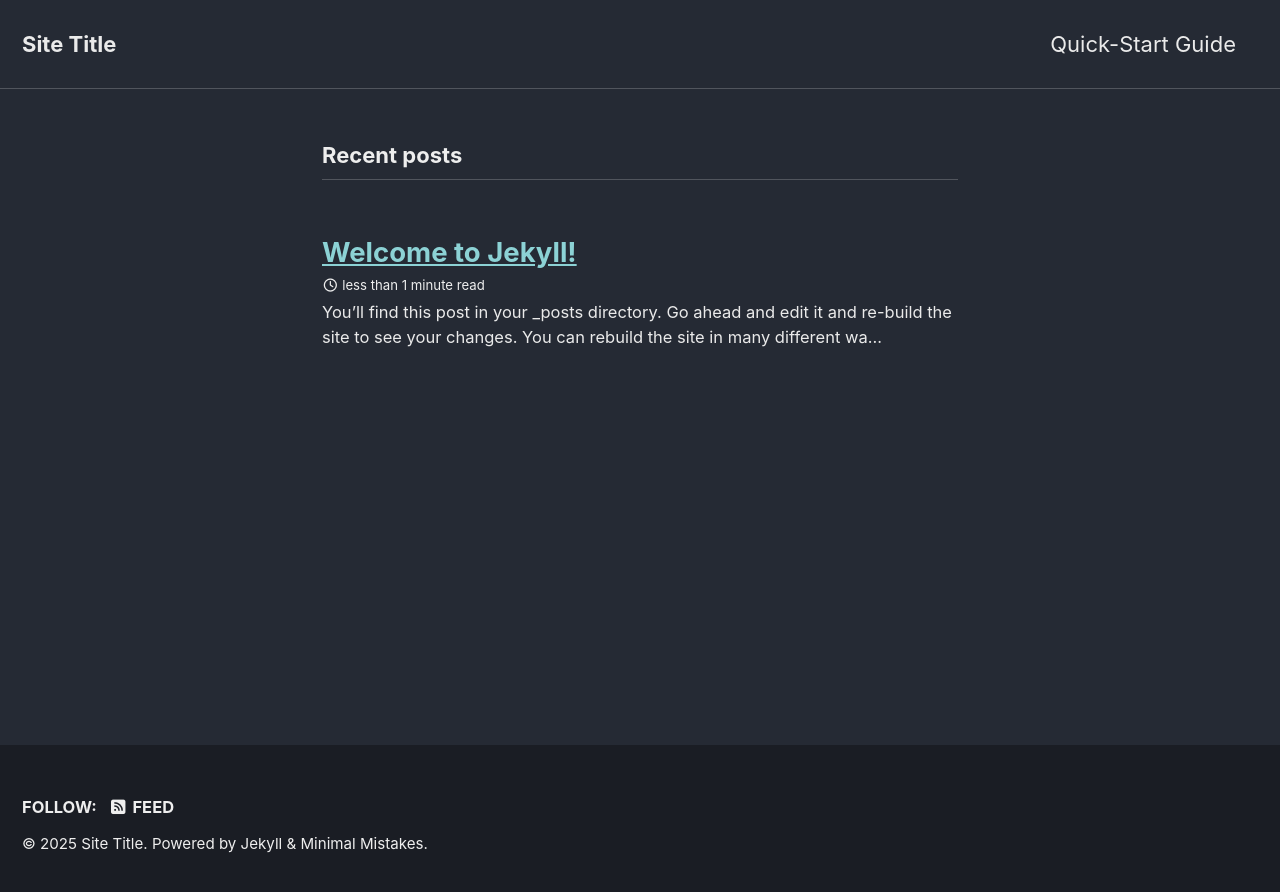
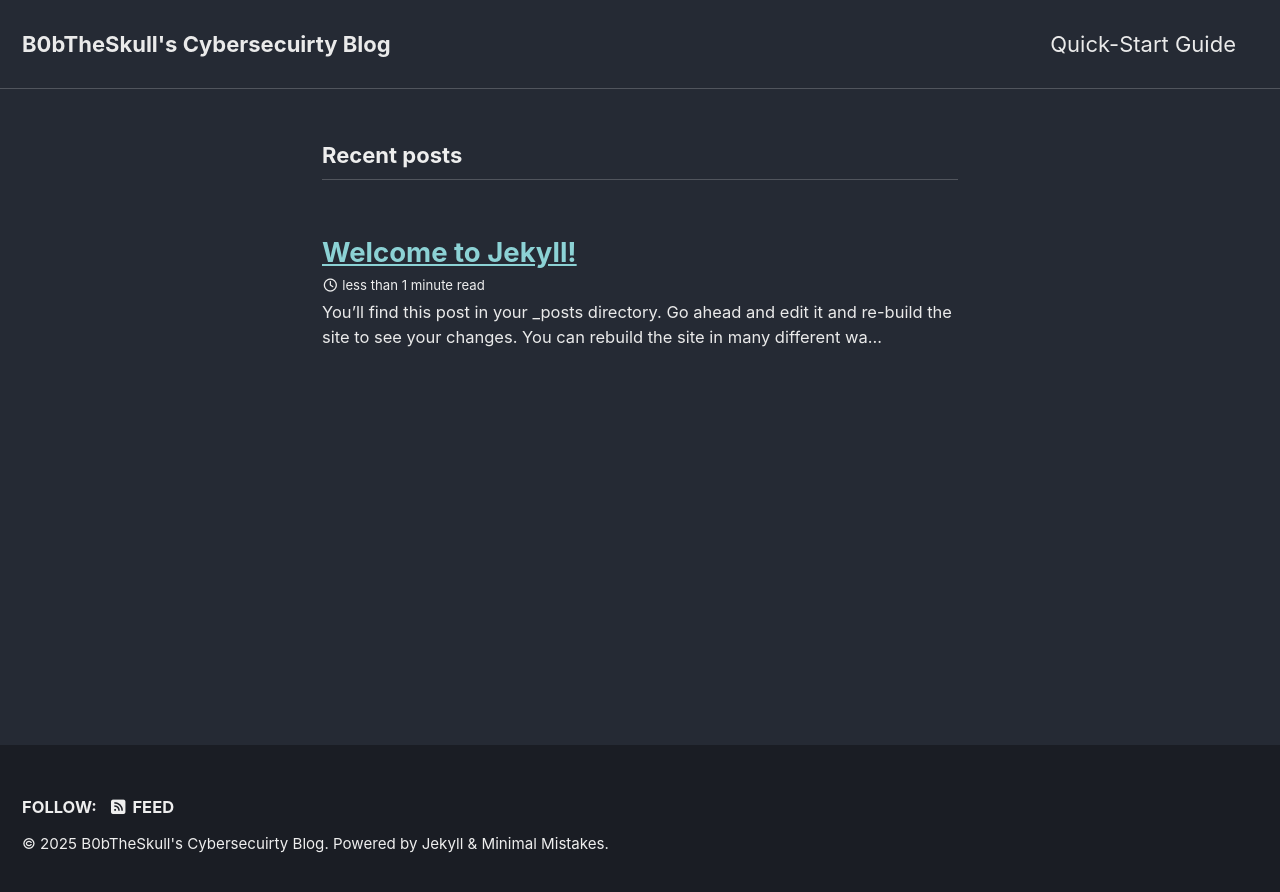
Before and after one commit to B0bTheSkull/B0bTheSkull.github.io, a Jekyll site: the page built from index.markdown, in a window 1280 px wide. Shown: the top 892 px of the page. Built offline with Jekyll 4.4.1, drawn with Linux system fonts in a browser that asks for light colours; cached includes are drawn as plain includes; the list of posts is cut into pages by our own code; part of the change alters nothing that is shown.

Commit message:
Updated blog title, author, etc.

```diff
--- a/_config.yml
+++ b/_config.yml
@@ -20,11 +20,11 @@ minimal_mistakes_skin    : "dark" # "air", "aqua", "contrast", "dark", "dirt", "
 # Site Settings
 locale                   : "en-US"
 rtl                      : # true, false (default) # turns direction of the page into right to left for RTL languages
-title                    : "Site Title"
+title                    : "B0bTheSkull's Cybersecuirty Blog"
 title_separator          : "-"
 subtitle                 : # site tagline that appears below site title in masthead
-name                     : "Your Name"
-description              : "An amazing website."
+name                     : "B0bTheSkull"
+description              : "Write-ups, exploit research, and security deep dives"
 url                      : # the base hostname & protocol for your site e.g. "https://mmistakes.github.io"
 baseurl                  : # the subpath of your site, e.g. "/blog"
 repository               : # GitHub username/repo-name e.g. "mmistakes/minimal-mistakes"
@@ -116,10 +116,10 @@ analytics:
 
 # Site Author
 author:
-  name             : "Your Name"
+  name             : "B0bTheSkull"
   avatar           : # path of avatar image, e.g. "/assets/images/bio-photo.jpg"
-  bio              : "I am an **amazing** person."
-  location         : "Somewhere"
+  bio              : "Cybersecurity Enthusiast | HTB | CTFs"
+  location         : "Somewhere happy"
   email            :
   links:
     - label: "Email"
```
